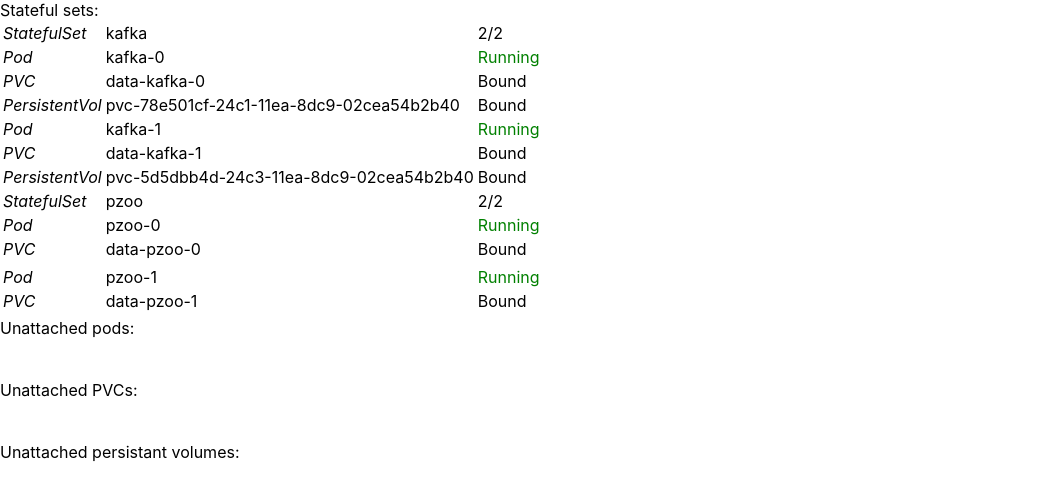
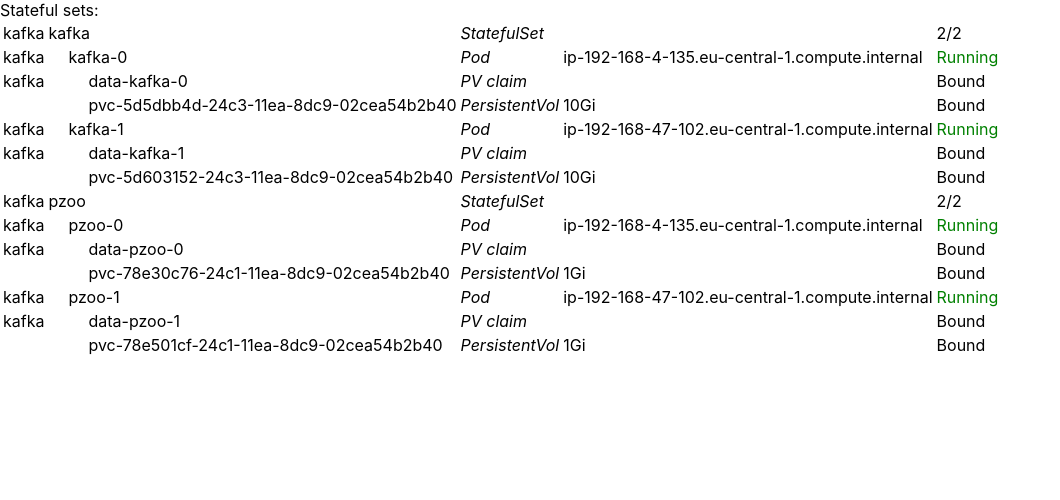
Before and after one commit to chookapp/kubview, a React (Create React App) app: page / in a window 1280 px wide. Shown: the top 500 px of the page, without its empty margins (0-1060 px from the left). Built offline with nearby package versions, Linux system fonts and the light colour scheme.

Commit message:
[master] working
Branch: [master]

```diff
--- a/src/MainScreen.js
+++ b/src/MainScreen.js
@@ -9,19 +9,25 @@ function ItemStatus(props) {
     if(status === "Running")
         color = "green"
     return (
-    <div style={{color: color}}>{status}</div>
+        <div style={{color: color}}>{status}</div>
     );
 }
 
 function ItemName(props) {
     return (
-    <div>{props.item.name}</div>
+        <div>{props.item.name}</div>
+    );
+}
+
+function ItemNamespace(props) {
+    return (
+        <div>{props.item.namespace}</div>
     );
 }
 
 function ItemKind(props) {
     return (
-    <div><i>{props.item.kind}</i></div>
+        <div><i>{props.item.kind}</i></div>
     );
 }
 
@@ -30,17 +36,37 @@ function ItemKind(props) {
 
 function ItemRow(props) {
     const item = props.item
+    const indent = props.indent
     return (
-        <tr><td><ItemKind item={item}/></td><td><ItemName item={item}/></td><td><ItemStatus item={item}/></td></tr>
-        );
+        <tr><td><ItemNamespace item={item}/></td><td><div style={{paddingLeft: indent*20}}><ItemName item={item}/></div></td><td><ItemKind item={item}/></td><td>{props.extra}</td><td><ItemStatus item={item}/></td></tr>
+    );
 }
+
+
+
+function CustomRow(props) {
+    let item = {}
+    item.namespace = props.namespace
+    item.kind = props.kind
+    item.name = props.name
+    item.status = props.status
+
+    return (
+        <ItemRow item={item} indent={props.indent}></ItemRow>
+    );
+}
+
+CustomRow.defaultProps = {
+    status: 'unknown',
+};
 
 function Pv(props) {
     const pv = props.pv;
+    const indent = props.indent === undefined ? 0 : props.indent
 
     return (
     <React.Fragment>
-        <ItemRow item={pv}/>
+        <ItemRow item={pv} extra={pv.size} indent={indent}/>
     </React.Fragment>
     );
 }
@@ -48,39 +74,44 @@ function Pv(props) {
 
 function Pvc(props) {
     const pvc = props.pvc;
+    const indent = props.indent === undefined ? 0 : props.indent
 
     return (
     <React.Fragment>
-        <ItemRow item={pvc}/>
-        <Pv pv={pvc.pv}/>
+        <ItemRow item={pvc} indent={indent}/>
+        <Pv pv={pvc.pv} indent={indent}/>
     </React.Fragment>
     );
 }
 
 function Pod(props) {
     const pod = props.pod;
+    const indent = props.indent === undefined ? 0 : props.indent
 
     return (
     <React.Fragment>
-        <ItemRow item={pod}/>
-        {pod.pvcs.map((pvc) => <Pvc key={pvc.name} pvc={pvc}/>)}
-        {/* {pod.pvcNames.map((pvc) => <li key={pvc.name}>{pvc}</li>)} */}
+        <ItemRow item={pod} extra={pod.node} indent={indent}/>
+        {pod.pvcs.map((pvc) => <Pvc key={pvc.key} pvc={pvc} indent={indent+1}/>)}
+        {pod.pvcNames.map((pvc) => <CustomRow key={pvc} kind="PV claim" name={pvc} indent={indent+1}/>)}
     </React.Fragment>
     );
 }
 
 
+
 function StatefullSet(props) {
     const ss = props.ss;
+    const indent = props.indent === undefined ? 0 : props.indent
 
     return (
     <React.Fragment>
-       <ItemRow item={ss}/>
-       {ss.pods.map((pod) => <Pod key={pod.name} pod={pod}/>)}
+       <ItemRow item={ss} indent={indent}/>
+       {ss.pods.map((pod) => <Pod key={pod.key} pod={pod} indent={indent+1}/>)}
     </React.Fragment>
 
     );
 }
+
 
 class MainScreen extends React.Component {
 
@@ -126,6 +157,7 @@ class MainScreen extends React.Component {
             newItem.namespace = item.metadata.namespace
             newItem.id = item.metadata.uid
             newItem.status = item.status.phase
+            newItem.key = newItem.namespace + ":" + newItem.name
 
             if (newItem.kind === "StatefulSet") {
                 newItem.status = item.status.readyReplicas + "/" + item.status.replicas
@@ -146,7 +178,7 @@ class MainScreen extends React.Component {
             if (newItem.kind === "PersistentVolumeClaim") {
                 // newItem.size = item.spec.resources.requests.storage
                 newItem.pv = item.spec.volumeName
-                newItem.kind = "PVC"
+                newItem.kind = "PV claim"
             }
 
             if (newItem.kind === "PersistentVolume") {
@@ -197,11 +229,11 @@ class MainScreen extends React.Component {
         for(let pv of pvs) {
             if(pvc.pv === pv.name)
             {
-                remains.push(pv)
+                pvc.pv = pv
             }
             else
             {
-                pvc.pv = pv
+                remains.push(pv)
             }
         }
 
@@ -233,16 +265,29 @@ class MainScreen extends React.Component {
             <div>
 
             Stateful sets:
-            <table><tbody>{statefullsetes.map((ss) => <StatefullSet key={ss.name} ss={ss}/>)}</tbody></table>
+            <table><tbody>{statefullsetes.map((ss) => <StatefullSet key={ss.key} ss={ss}/>)}</tbody></table>
 
+            {pods.length > 0 &&
+            <div>
             Unattached pods:
-            <ul>{pods.map((pod) => <li key={pod.id}><Pod pod={pod}/></li>)}</ul>
+            <table><tbody>{pods.map((pod) => <Pod key={pod.key} pod={pod}/> )}</tbody></table>
+            </div>
+            }
 
+            {pvcs.length > 0 &&
+            <div>
             Unattached PVCs:
-            <ul>{pvcs.map((pvc) => <li key={pvc.id}><Pvc pvc={pvc}/></li>)}</ul>
+            <table><tbody>{pvcs.map((pvc) => <Pvc key={pvc.key} pvc={pvc}/>)}</tbody></table>
+            </div>
+            }
 
+            {pvs.length > 0 &&
+            <div>
             Unattached persistant volumes:
-            <ul>{pvs.map((pv) => <li key={pv.id}><Pv pv={pv}/></li>)}</ul>
+            <table><tbody>{pvs.map((pv) => <Pv key={pv.key} pv={pv}/>)}</tbody></table>
+            </div>
+            }
+
             </div>
 
 
```
